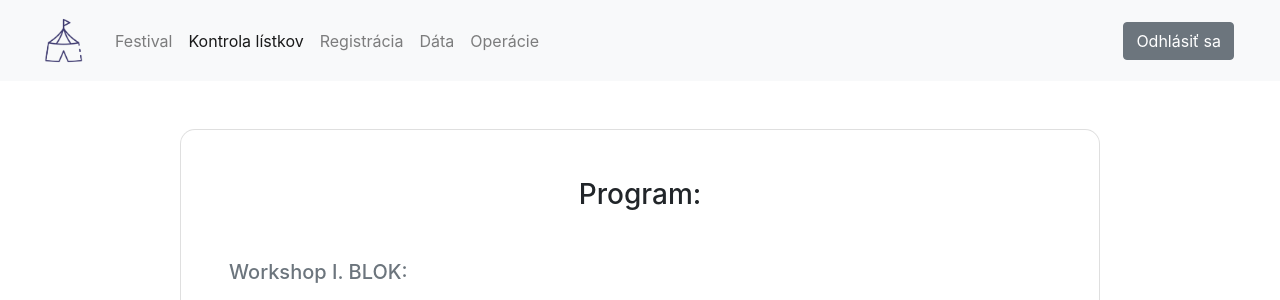
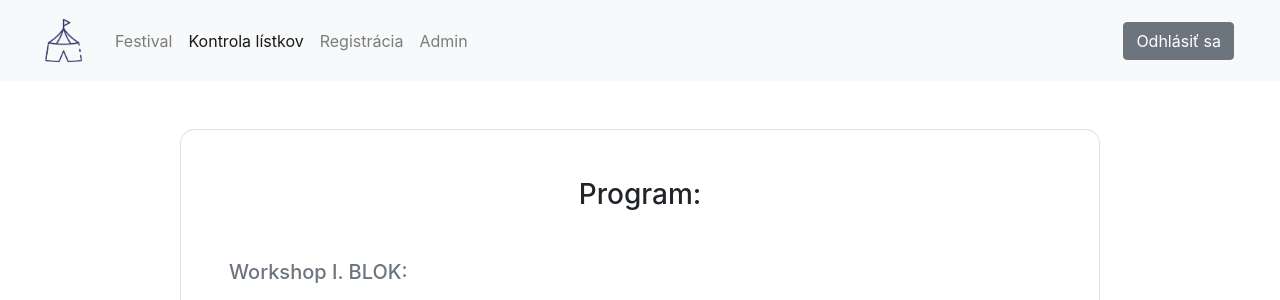
Before and after one commit to pravoslavzilka/UTT-registration, a Flask app: page /admin/check-tickets/ in a window 1280 px wide. Shown: the top 300 px of the page. Run offline with Flask 2, Linux system fonts and the light colour scheme; a user stored in the database is signed in; data comes from the database, SQL or seed files in the repository; some libraries are stand-ins or nearby versions.

Commit message:
final commit

```diff
--- a/templates/layout.html
+++ b/templates/layout.html
@@ -61,10 +61,7 @@
 	        		</li>
 			  		{% if session["permit"] == 1 %}
 						<li class="links-items nav-item">
-							<a id="data" class="nav-link" href="{{ url_for('h_admin_bp.stats') }}">Dáta</a>
-	        			</li>
-			  			<li class="links-items nav-item">
-							<a id="operations" class="nav-link" href="{{ url_for('h_admin_bp.operations') }}">Operácie</a>
+							<a id="data" class="nav-link" href="{{ url_for('h_admin_bp.stats') }}">Admin</a>
 	        			</li>
 			  		{% endif %}
 			  	{% else %}
```
